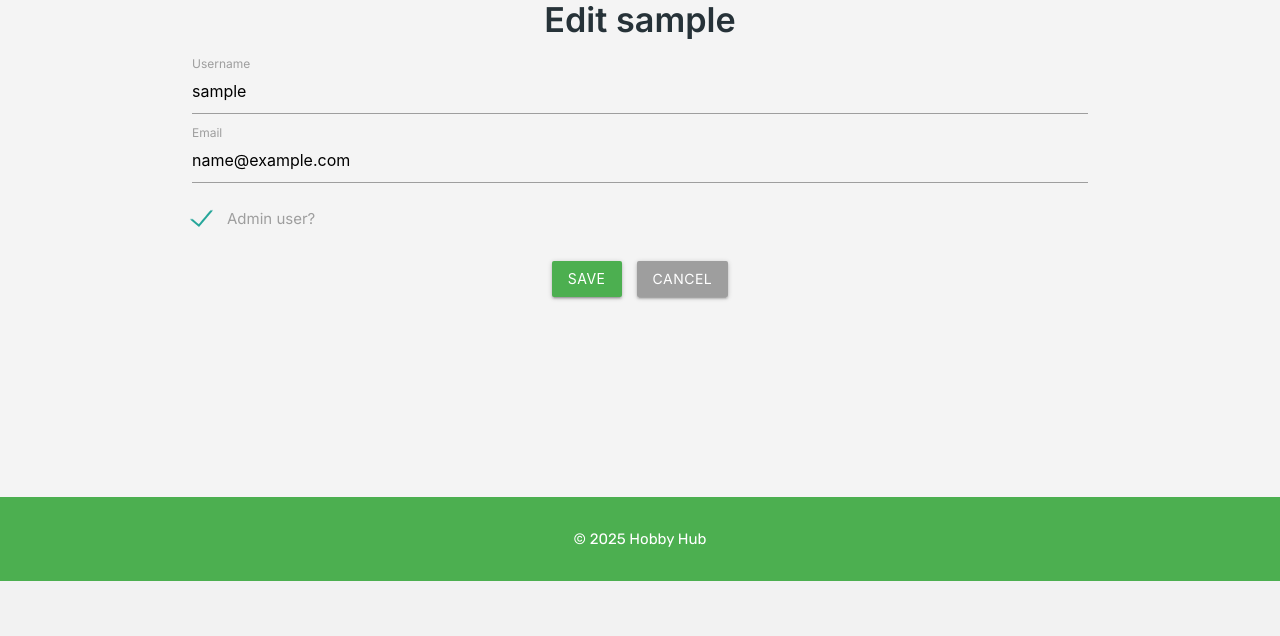
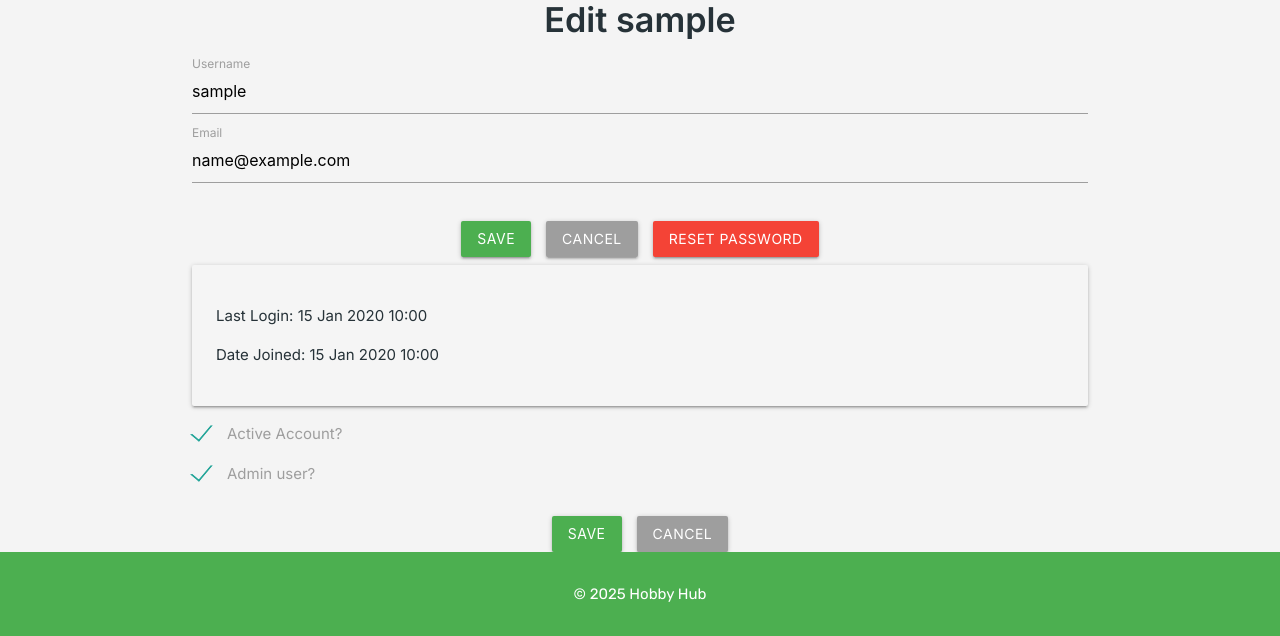
Before and after one commit to monkphin/HobbySub, a Django app: page /dashboard/user_admin/1/edit/ in a window 1280 px wide. Shown: the part 219-855 px from the top of the page. Before the commit the page ends 800 px from the top, so only its background shows below. Run offline with Django 3.2, Linux system fonts and the light colour scheme; a user stored in the database is signed in; tables that the repository leaves empty hold one stand-in row (values such as "Sample post"); parts of the project's set-up code (start-up, migrations or seed data) failed here and were passed over; some libraries are stand-ins or nearby versions.

Commit message:
added password reset function to users app

```diff
--- a/dashboard/templates/dashboard/edit_user.html
+++ b/dashboard/templates/dashboard/edit_user.html
@@ -23,6 +23,25 @@
       {% endif %}
     </div>
 
+    <div class="button-row">
+      <button type="submit" class="btn green">Save</button>
+      <a href="{% url 'user_admin' %}" class="btn grey">Cancel</a>
+      <a href="{% url 'admin_password_reset' user.id %}" class="btn red">Reset Password</a>
+    </div>
+
+
+    <div class="card-panel grey lighten-4">
+      <p><strong>Last Login:</strong> {{ last_login|date:"d M Y H:i" }}</p>
+      <p><strong>Date Joined:</strong> {{ date_joined|date:"d M Y H:i" }}</p>
+    </div>
+
+    <p>
+      <label>
+        <input type="checkbox" name="is_active" {% if user.is_active %}checked{% endif %} />
+        <span>Active Account?</span>
+      </label>
+    </p>
+
     <p>
       <label>
         <input type="checkbox" name="is_staff" {% if form.is_staff.value %}checked{% endif %} />
--- a/dashboard/urls.py
+++ b/dashboard/urls.py
@@ -56,6 +56,7 @@ urlpatterns = [
     # User admin
     path('user_admin/', views.user_admin, name='user_admin'),
     path('user_admin/<int:user_id>/edit/', views.edit_user, name='edit_user'),
+    path('users/<int:user_id>/reset_password/', views.reset_user_password, name='admin_password_reset'),
     path(
         'user_admin/<int:user_id>/delete/',
         views.delete_user,
--- a/dashboard/views.py
+++ b/dashboard/views.py
@@ -548,7 +548,7 @@ def edit_user(request, user_id):
     Allows an admin to update a user's details.
 
     - Supports changing username, email, and admin status.
-    - Uses a Materialize-compatible form for inline editing.
+    - Displays Last Login and Date Joined as context.
     """
     user = get_object_or_404(User, pk=user_id)
 
@@ -557,8 +557,7 @@ def edit_user(request, user_id):
         if form.is_valid():
             form.save()
             logger.info(
-                f"Admin {request.user} "
-                f"updated user: {user.username} (ID: {user.id})"
+                f"Admin {request.user} updated user: {user.username} (ID: {user.id})"
             )
             alert(
                 request,
@@ -575,14 +574,31 @@ def edit_user(request, user_id):
     else:
         form = UserEditForm(instance=user)
 
+    # Adding last login and date joined to the context
     return render(
         request,
         'dashboard/edit_user.html',
         {
             'form': form,
             'user': user,
+            'last_login': user.last_login,
+            'date_joined': user.date_joined
         }
     )
+
+
+@staff_member_required
+def reset_user_password(request, user_id):
+    """
+    Sends a password reset email to the user.
+    """
+    user = get_object_or_404(User, pk=user_id)
+    user.set_password(User.objects.make_random_password())
+    user.save()
+    alert(request, "success", f"Password for '{user.username}' has been reset.")
+    logger.info(f"Password reset for user: {user.username}")
+    return redirect('user_admin')
+
 
 
 @staff_member_required
--- a/home/templates/home/login.html
+++ b/home/templates/home/login.html
@@ -19,6 +19,10 @@
             {{ form.password }}
           </div>
           <button type="submit" class="btn">Log In</button>
+          <div class="right-align">
+            <a href="{% url 'password_reset' %}">Forgot your password?</a>
+          </div>
+
         </form>
       </div>
     </section>
--- a/users/urls.py
+++ b/users/urls.py
@@ -53,4 +53,18 @@ urlpatterns = [
 
         # Stripe Webhooks
         path('stripe_webhook/', views.stripe_webhook, name='stripe_webhook'),
+
+        # Password resets
+        path('password-reset/',
+            auth_views.PasswordResetView.as_view(template_name='users/password_reset_form.html'),
+            name='password_reset'),
+        path('password-reset/done/',
+            auth_views.PasswordResetDoneView.as_view(template_name='users/password_reset_done.html'),
+            name='password_reset_done'),
+        path('reset/<uidb64>/<token>/',
+            auth_views.PasswordResetConfirmView.as_view(template_name='users/password_reset_confirm.html'),
+            name='password_reset_confirm'),
+        path('reset/done/',
+            auth_views.PasswordResetCompleteView.as_view(template_name='users/password_reset_complete.html'),
+            name='password_reset_complete'),
 ]
```
Also changed, not shown: hobbyhub/mail.py (+32 -1 lines), users/forms.py (+27 -1 lines), users/templates/users/password_reset_complete.html (added, +9 -0 lines), users/templates/users/password_reset_confirm.html (added, +13 -0 lines), users/templates/users/password_reset_done.html (added, +9 -0 lines), users/templates/users/password_reset_form.html (added, +16 -0 lines), users/views.py (+64 -5 lines).
